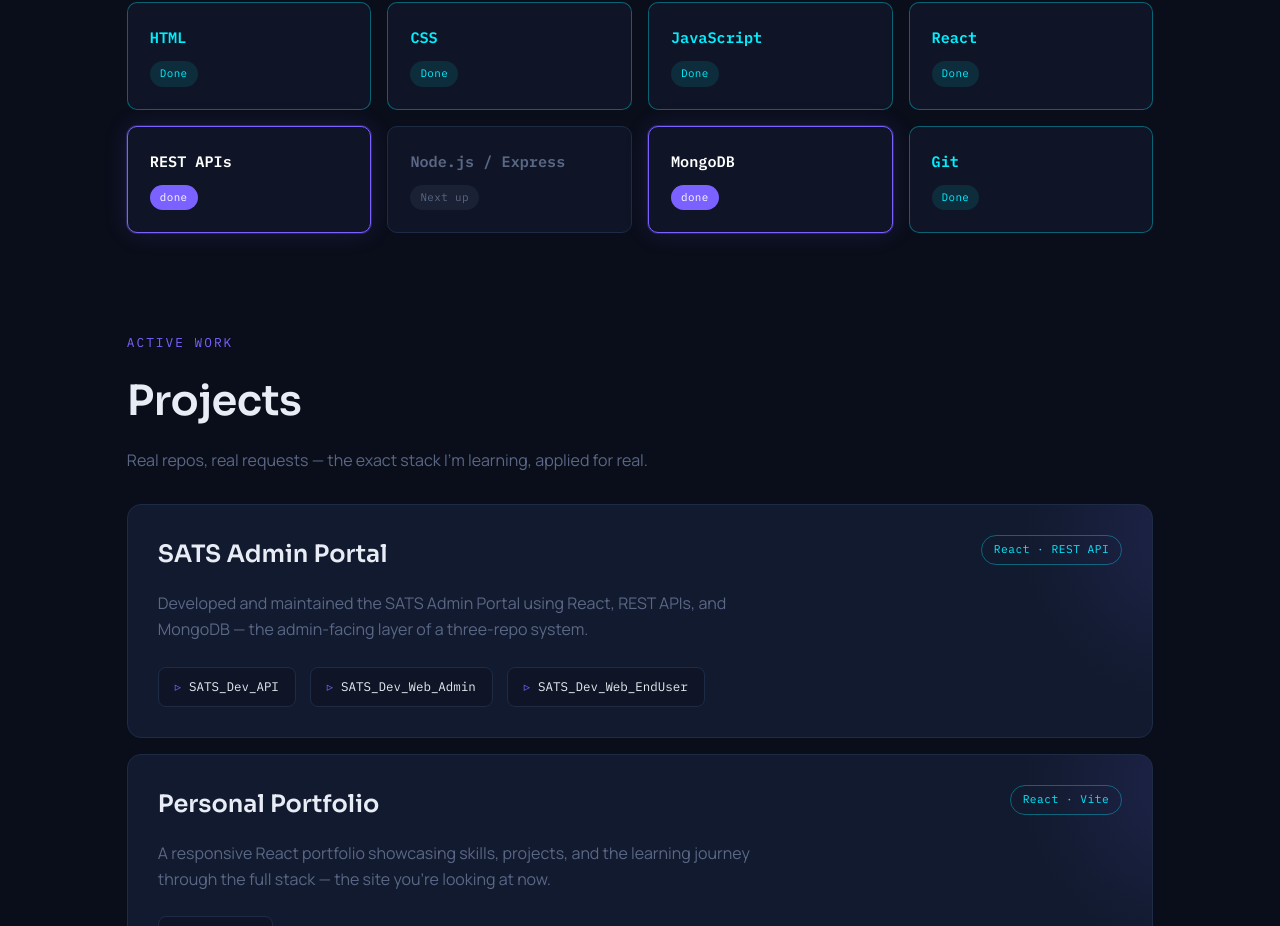
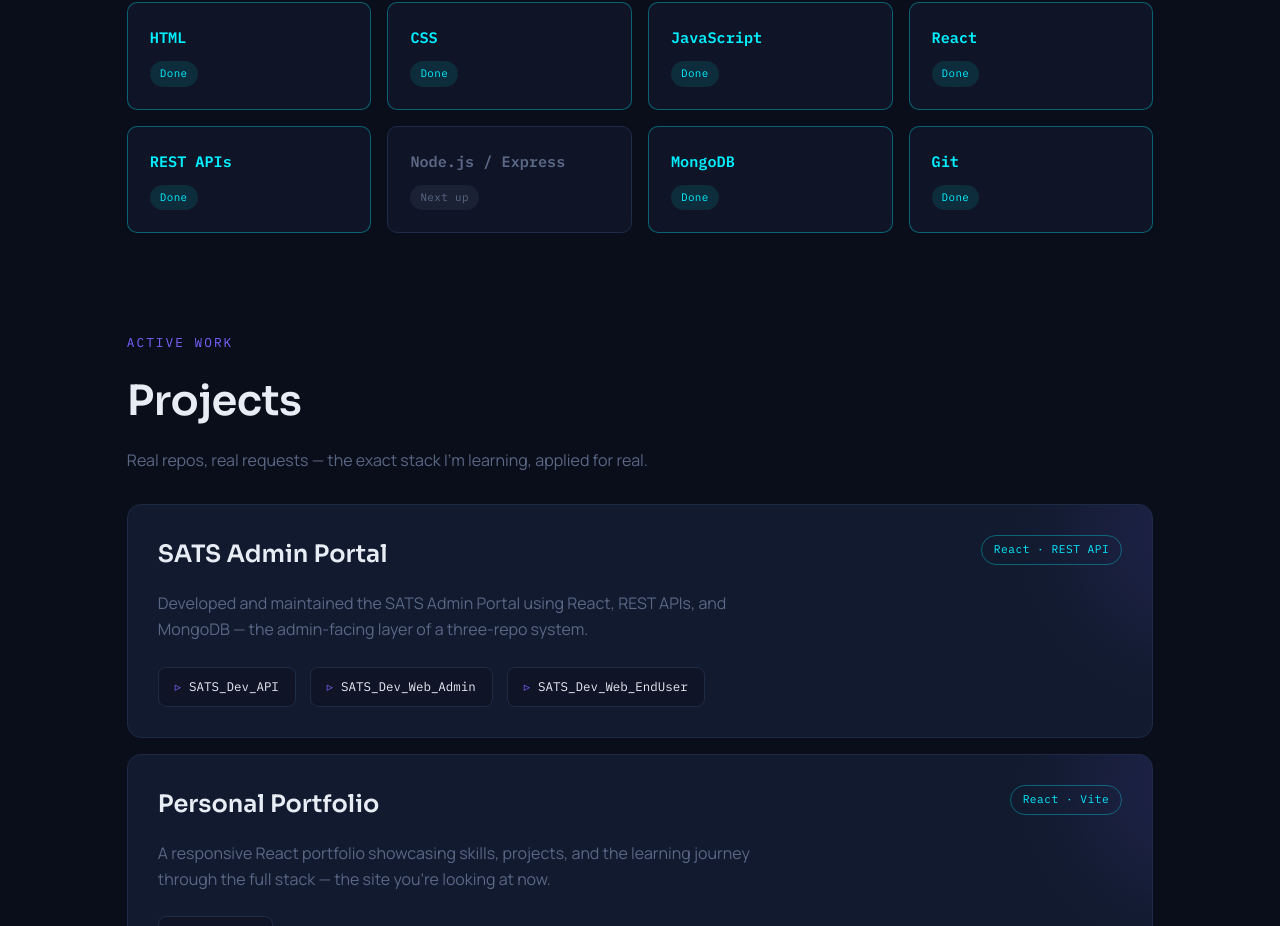
Before and after one commit to workpentabrains-123/my-portfolio, a React (Vite) app: page / in a window 1280 px wide. Shown: the part 2000-2926 px from the top of the page. Built offline with nearby package versions, Linux system fonts and the light colour scheme.

Commit message:
Updated portfolio

```diff
--- a/src/data/skills.js
+++ b/src/data/skills.js
@@ -4,9 +4,9 @@ const skills = [
   { name: "CSS", status: "done" },
   { name: "JavaScript", status: "done" },
   { name: "React", status: "done" },
-  { name: "REST APIs", status: "active" },
+  { name: "REST APIs", status: "done" },
   { name: "Node.js / Express", status: "upcoming" },
-  { name: "MongoDB", status: "active" },
+  { name: "MongoDB", status: "done" },
   { name: "Git", status: "done" },
 ];
 
```
